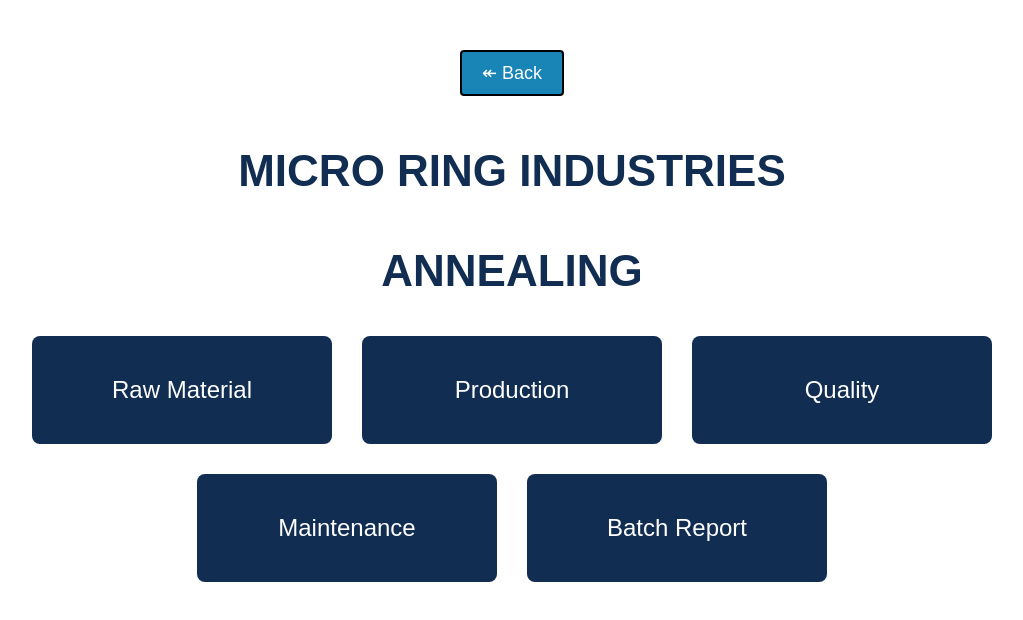
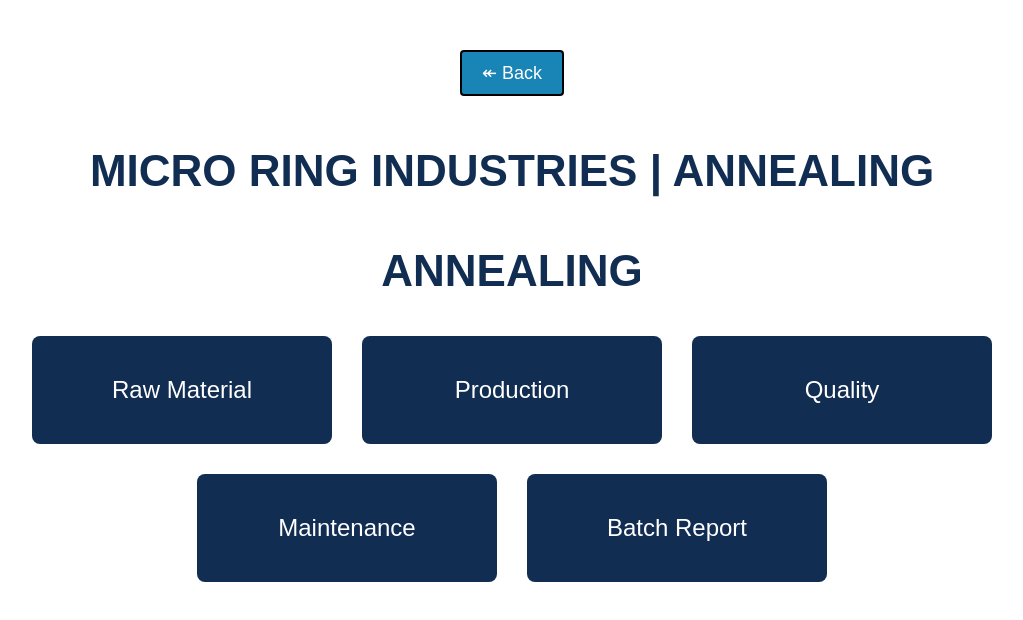
Before and after one commit to microringoffice/microringstore.github.io, a plain HTML site: page AN.html in a window 1280 px wide. Shown: the whole page, without its empty margins (128-1151 px from the left). Drawn offline with Linux system fonts and the light colour scheme.

Commit message:
Update AN.html

```diff
--- a/AN.html
+++ b/AN.html
@@ -12,7 +12,7 @@
       <a href="HomePage.html" class="back-button"> ↞  Back </a>
     </div>
 
-  <h2 class="no-underline">MICRO RING INDUSTRIES</h2>
+  <h2 class="no-underline">MICRO RING INDUSTRIES   |   ANNEALING</h2>
   <h2 class="no-underline">ANNEALING</h2>
 
   <div class="button-container">
```
